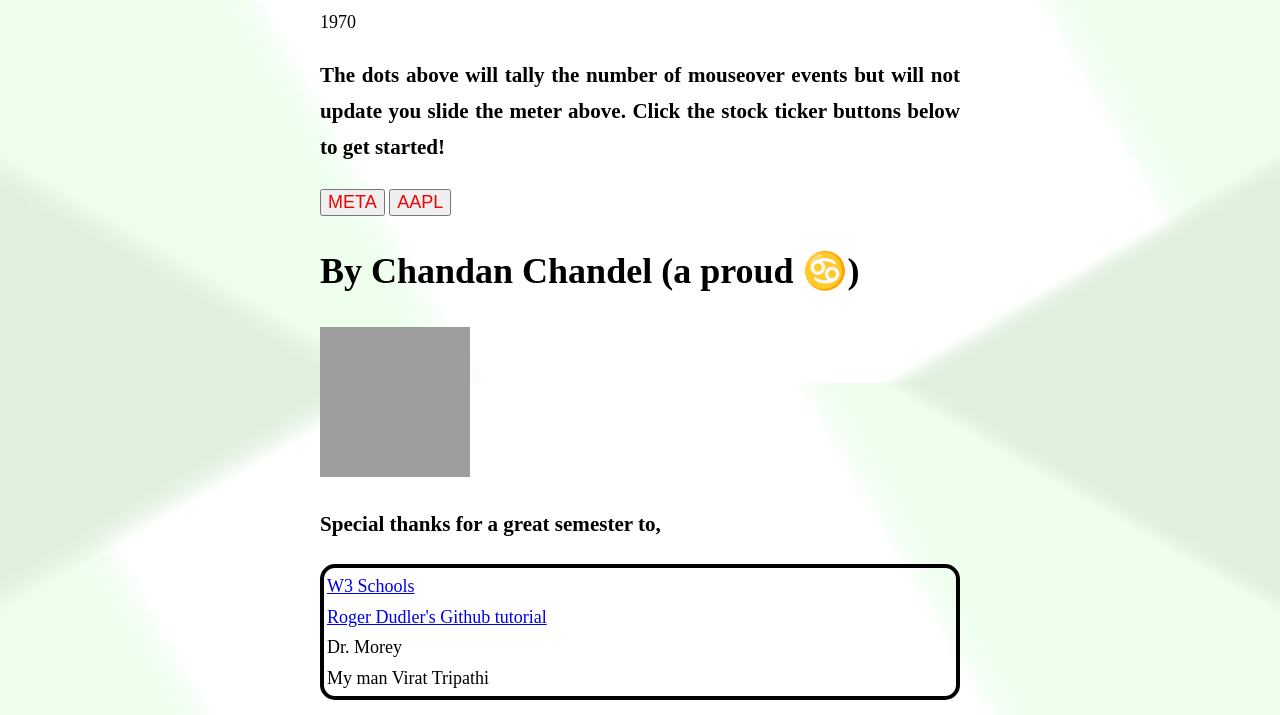
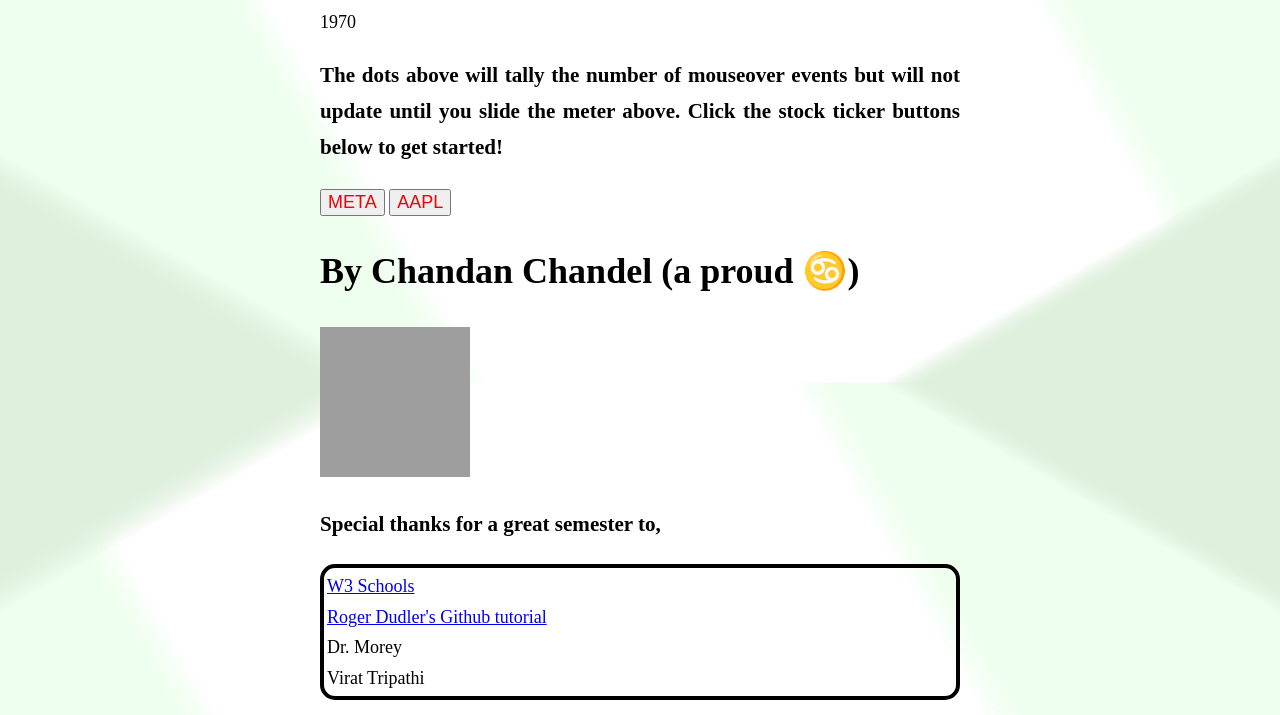
Before and after one commit to cchandel-dev/D3-Demo, a plain HTML site: page public/index.html in a window 1280 px wide. Shown: the part 417-1132 px from the top of the page. Drawn offline with nearby package versions, Linux system fonts and the light colour scheme; grey boxes are pictures that could not be loaded.

```diff
--- a/public/index.html
+++ b/public/index.html
@@ -46,7 +46,7 @@ the code below has been modified from the link above (20% copied)-->
         <div id="scatter_area"></div>
         <input class="slider-width" id="recent" type="range" width="750px">
         <div id="maxyear">1970</div>
-        <h3>The dots above will tally the number of mouseover events but will not update you slide the meter above. Click the stock ticker buttons below to get started!</h3>
+        <h3>The dots above will tally the number of mouseover events but will not update until you slide the meter above. Click the stock ticker buttons below to get started!</h3>
         <button id="FB">META</button>
         <button id="AAPL">AAPL</button>
         <script type="text/javascript" src="script.js"></script>
@@ -62,7 +62,7 @@ the code below has been modified from the link above (20% copied)-->
                 <a href="https://rogerdudler.github.io/git-guide/" target="_self">Roger Dudler's Github tutorial</a>
             </li>
             <li>Dr. Morey</li>
-            <li>My man Virat Tripathi</li>
+            <li>Virat Tripathi</li>
         </ul>
         <!-- SVG code was just knowledge based -->
         <svg width="400" height="180">
@@ -71,6 +71,7 @@ the code below has been modified from the link above (20% copied)-->
             <circle cx="150" cy="100" r="60" stroke="black" stroke-width="3" fill="red"/>
             <path d="M150 40 L100 140 L200 140 L150 40 L150 140" / stroke='black' stroke-width="3" fill='none'>
         </svg>
+
     </body>
     <script src="mo.js"></script>
 </html>
--- a/public/styles.css
+++ b/public/styles.css
@@ -1,7 +1,4 @@
 
-ul {
-    border-radius: 15px;
-}
 /*
 https://publish.uwo.ca/~jmorey2/ece/dataPage1.html
 100% of the code below this is from the link above
@@ -49,8 +46,8 @@ ul {
     list-style: none;
     border: 4px solid rgb(0 0 0);
     padding: 3px;
+    border-radius: 15px;
 }
-
 details[open] {
     font-weight: bold;
     border: 1px double black;
```
Also changed, not shown: public/script.js (+2 -5 lines), READ_ME.txt.
